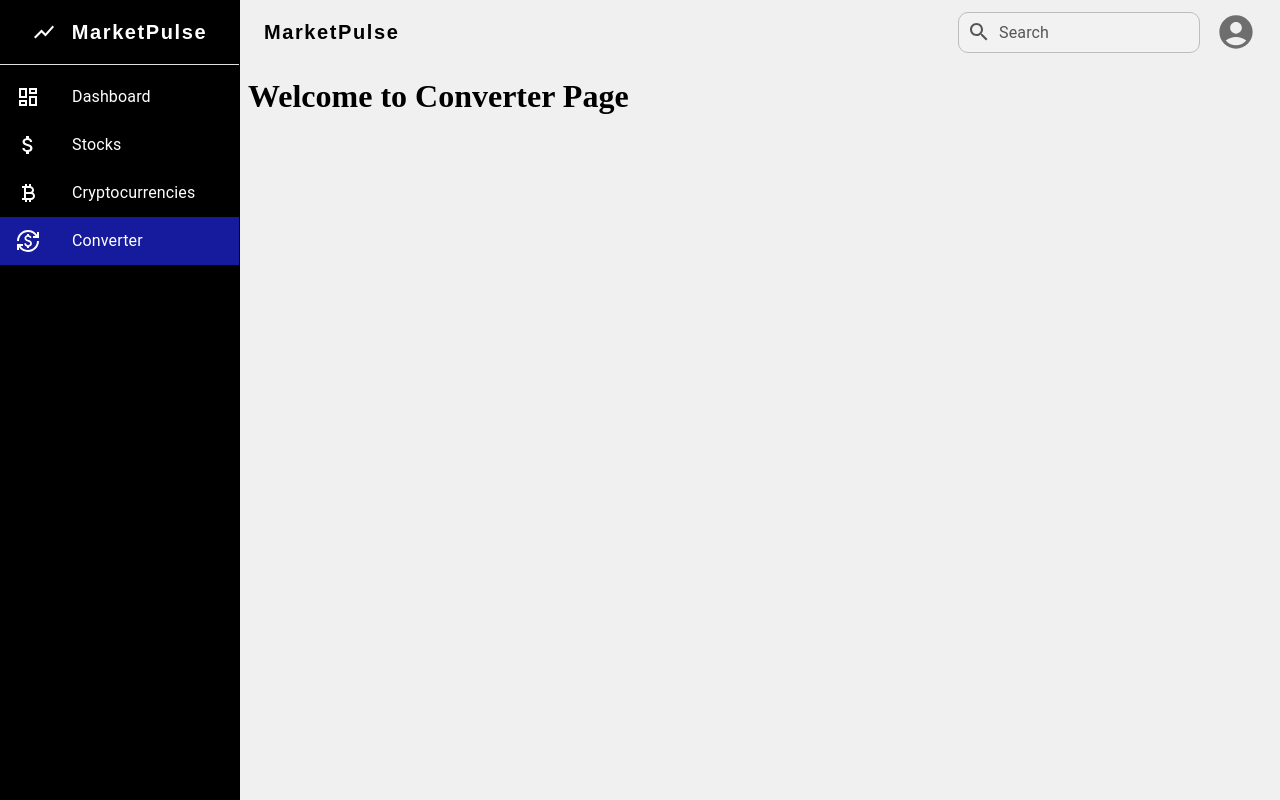
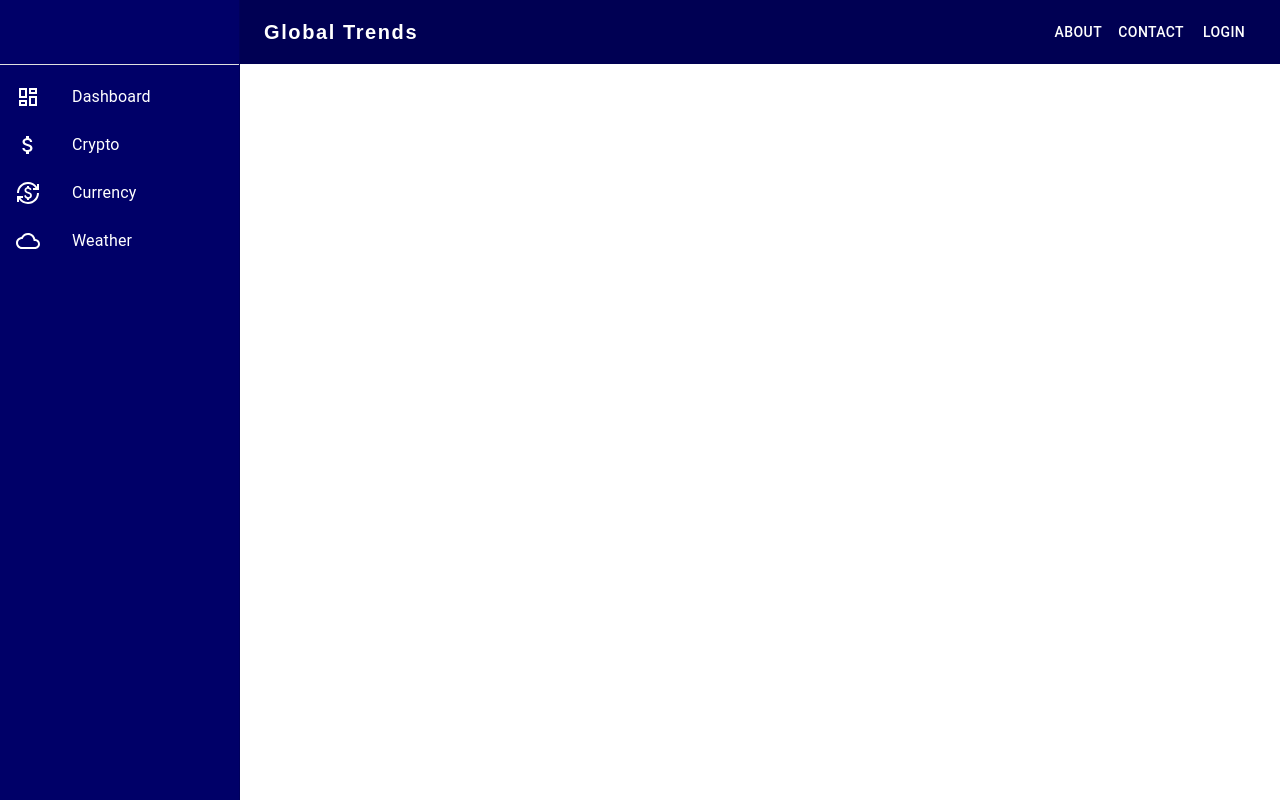
Before and after one commit to poornesh-stack/global-trends, a React (Vite) app: page /converter in a window 1280 px wide. Built offline with nearby package versions, Linux system fonts and the light colour scheme.

Commit message:
Complete Project Revamped
The entire project was renamed and all the components were changed as per new idea.

```diff
--- a/index.html
+++ b/index.html
@@ -4,7 +4,7 @@
     <meta charset="UTF-8" />
     <link rel="icon" type="image/svg+xml" href="/vite.svg" />
     <meta name="viewport" content="width=device-width, initial-scale=1.0" />
-    <title>Market Pulse</title>
+    <title>Global Trends</title>
   </head>
   <body>
     <div id="root"></div>
--- a/src/App.jsx
+++ b/src/App.jsx
@@ -2,9 +2,9 @@ import "./App.css";
 import { Route, Routes } from "react-router-dom";
 import Dashboard from "./views/Dashboard";
 import PermanentDrawer from "./components/PermanentDrawer";
-import Stocks from "./views/Stocks";
-import Cryptocurrencies from "./views/Cryptocurrencies";
-import Converter from "./views/Converter";
+import Crypto from "./views/Crypto";
+import Currency from "./views/Currency";
+import Weather from "./views/Weather";
 
 export default function App() {
   return (
@@ -12,9 +12,9 @@ export default function App() {
       <PermanentDrawer />
       <Routes>
         <Route path="/" element={<Dashboard />} />
-        <Route path="/stocks" element={<Stocks />} />
-        <Route path="/cryptocurrencies" element={<Cryptocurrencies />} />
-        <Route path="/converter" element={<Converter />} />
+        <Route path="/crypto" element={<Crypto />} />
+        <Route path="/currency" element={<Currency />} />
+        <Route path="/weather" element={<Weather />} />
       </Routes>
     </>
   );
--- a/src/components/PermanentDrawer.jsx
+++ b/src/components/PermanentDrawer.jsx
@@ -1,107 +1,48 @@
 import {
-  AccountCircle,
   AttachMoneyOutlined,
-  CurrencyBitcoin,
+  CloudOutlined,
   CurrencyExchangeOutlined,
   DashboardOutlined,
-  SearchOutlined,
-  ShowChartOutlined,
 } from "@mui/icons-material";
 import {
-  alpha,
   AppBar,
   Box,
+  Button,
   Divider,
   Drawer,
-  IconButton,
-  InputBase,
   List,
   ListItem,
   ListItemButton,
   ListItemIcon,
   ListItemText,
-  Menu,
-  MenuItem,
-  styled,
   Toolbar,
-  Tooltip,
   Typography,
 } from "@mui/material";
-import { useState } from "react";
 import { useLocation, useNavigate } from "react-router-dom";
 
 const drawerWidth = 240;
 
 const menuItem = [
   { text: "Dashboard", icon: <DashboardOutlined />, path: "/" },
-  { text: "Stocks", icon: <AttachMoneyOutlined />, path: "/stocks" },
-  { text: "Cryptocurrencies", icon: <CurrencyBitcoin />, path: "/cryptocurrencies" },
-  { text: "Converter", icon: <CurrencyExchangeOutlined />, path: "/converter" },
+  { text: "Crypto", icon: <AttachMoneyOutlined />, path: "/crypto" },
+  { text: "Currency", icon: <CurrencyExchangeOutlined />, path: "/currency" },
+  { text: "Weather", icon: <CloudOutlined />, path: "/weather" },
 ];
 
 export default function PermanentDrawer() {
-  const settings = ["Profile", "Account", "Dashboard", "Logout"];
-  const [anchorElUser, setAnchorElUser] = useState(null);
-
   const navigate = useNavigate();
   const location = useLocation();
-
-  const handleOpenUserMenu = (event) => {
-    setAnchorElUser(event.currentTarget);
-  };
-
-  const handleCloseUserMenu = () => {
-    setAnchorElUser(null);
-  };
-
-  const Search = styled("div")(({ theme }) => ({
-    position: "relative",
-    borderRadius: theme.shape.borderRadius,
-    backgroundColor: alpha(theme.palette.common.white, 0.15),
-    border: `1px solid ${theme.palette.grey[400]}`,
-    "&:hover": {
-      backgroundColor: alpha(theme.palette.common.white, 0.25),
-    },
-    marginLeft: 0,
-    width: "100%",
-    [theme.breakpoints.up("sm")]: {
-      marginLeft: theme.spacing(1),
-      width: "auto",
-    },
-  }));
-
-  const SearchIconWrapper = styled("div")(({ theme }) => ({
-    padding: theme.spacing(0, 1),
-    height: "100%",
-    position: "absolute",
-    pointerEvents: "none",
-    display: "flex",
-    alignItems: "center",
-    justifyContent: "center",
-  }));
-
-  const StyledInputBase = styled(InputBase)(({ theme }) => ({
-    color: "inherit",
-    width: "15rem",
-    "& .MuiInputBase-input": {
-      padding: theme.spacing(1, 3, 1, 0),
-      paddingLeft: `calc(1em + ${theme.spacing(3)})`,
-      transition: theme.transitions.create("width"),
-      width: "100%",
-      "&::placeholder": {
-        color: "#555555",
-        opacity: 1,
-      },
-    },
-  }));
 
   return (
     <Box sx={{ display: "flex" }}>
       <AppBar
-        position="absolute"
-        color=" #f0f0f0"
+        position="fixed"
         elevation={0}
-        sx={{ width: `calc(100% - ${drawerWidth}px)`, ml: `${drawerWidth}px` }}
+        sx={{
+          width: `calc(100% - ${drawerWidth}px)`,
+          ml: `${drawerWidth}px`,
+          backgroundColor: "#000053",
+        }}
       >
         <Toolbar>
           <Typography
@@ -116,46 +57,13 @@ export default function PermanentDrawer() {
               textDecoration: "none",
             }}
           >
-            MarketPulse
+            Global Trends
           </Typography>
-
-          <Box sx={{ flexGrow: 1 }} />
-          <Search sx={{ marginRight: 2, borderRadius: 2.5 }}>
-            <SearchIconWrapper>
-              <SearchOutlined sx={{ color: " #555" }} />
-            </SearchIconWrapper>
-            <StyledInputBase placeholder="Search" inputProps={{ "aria-label": "search" }} />
-          </Search>
-
-          <Box sx={{ flexGrow: 0 }}>
-            <Tooltip title="Open settings">
-              <IconButton onClick={handleOpenUserMenu} sx={{ p: 0 }}>
-                <AccountCircle sx={{ fontSize: 40 }} />
-              </IconButton>
-            </Tooltip>
-            <Menu
-              sx={{ mt: "45px" }}
-              id="menu-appbar"
-              anchorEl={anchorElUser}
-              anchorOrigin={{
-                vertical: "top",
-                horizontal: "right",
-              }}
-              keepMounted
-              transformOrigin={{
-                vertical: "top",
-                horizontal: "right",
-              }}
-              open={Boolean(anchorElUser)}
-              onClose={handleCloseUserMenu}
-            >
-              {settings.map((setting) => (
-                <MenuItem key={setting} onClick={handleCloseUserMenu}>
-                  <Typography sx={{ textAlign: "center" }}>{setting}</Typography>
-                </MenuItem>
-              ))}
-            </Menu>
-          </Box>
+          <div style={{ marginLeft: "auto" }}>
+            <Button color="inherit">About</Button>
+            <Button color="inherit">Contact</Button>
+            <Button color="inherit">Login</Button>
+          </div>
         </Toolbar>
       </AppBar>
 
@@ -166,7 +74,7 @@ export default function PermanentDrawer() {
           "& .MuiDrawer-paper": {
             width: drawerWidth,
             boxSizing: "border-box",
-            backgroundColor: "#000000",
+            backgroundColor: "#000068",
             color: "#ffffff",
           },
         }}
@@ -178,26 +86,12 @@ export default function PermanentDrawer() {
             display: "flex",
             alignItems: "center",
             justifyContent: "center",
+            position: "relative",
             height: 32,
             padding: 2,
+            overflow: "visible",
           }}
-        >
-          <ShowChartOutlined sx={{ marginRight: 2 }} />
-          <Typography
-            variant="h6"
-            noWrap
-            sx={{
-              color: "#ffffff",
-              fontFamily: "sans-serif",
-              fontWeight: 700,
-              letterSpacing: ".1rem",
-              color: "inherit",
-              textDecoration: "none",
-            }}
-          >
-            MarketPulse
-          </Typography>
-        </Box>
+        ></Box>
         <Divider sx={{ backgroundColor: "#ffffff" }} />
         <List>
           {menuItem.map(({ text, icon, path }) => (
@@ -206,8 +100,8 @@ export default function PermanentDrawer() {
                 onClick={() => navigate(path)}
                 selected={location.pathname === path}
                 sx={{
-                  "&:hover": { backgroundColor: "#1a1a1a" },
-                  "&.Mui-selected": { backgroundColor: "#161a9d", fontWeight: "bold" },
+                  "&:hover": { backgroundColor: "#6a6a6a" },
+                  "&.Mui-selected": { backgroundColor: "#000000", fontWeight: "bold" },
                 }}
               >
                 <ListItemIcon sx={{ color: "#ffffff" }}>{icon}</ListItemIcon>
--- a/src/index.css
+++ b/src/index.css
@@ -66,7 +66,7 @@ button:focus-visible {
     background-color: #f9f9f9;
   }
 } */
-
+/*
 body {
   background-color: #f0f0f0;
-}
+} */
--- a/src/views/Converter.jsx
+++ b/src/views/Crypto.jsx
@@ -3,7 +3,7 @@ import { Box } from "@mui/material";
 const drawerWidth = 240;
 const appbarWidth = 70;
 
-export default function Converter() {
+export default function Crypto() {
   return (
     <Box
       sx={{
@@ -12,7 +12,7 @@ export default function Converter() {
         mt: `${appbarWidth}px`,
       }}
     >
-      <h1>Welcome to Converter Page</h1>
+      <h1>Welcome to Crypto Page</h1>
     </Box>
   );
 }
--- a/src/views/Stocks.jsx
+++ b/src/views/Currency.jsx
@@ -3,7 +3,7 @@ import { Box } from "@mui/material";
 const drawerWidth = 240;
 const appbarWidth = 70;
 
-export default function Stocks() {
+export default function Currency() {
   return (
     <Box
       sx={{
@@ -12,7 +12,7 @@ export default function Stocks() {
         mt: `${appbarWidth}px`,
       }}
     >
-      <h1>Welcome to Stocks Page</h1>
+      <h1>Welcome to Currency Page</h1>
     </Box>
   );
 }
--- a/src/views/Dashboard.jsx
+++ b/src/views/Dashboard.jsx
@@ -1,23 +1,32 @@
-import {
-  Box,
-  Card,
-  CardContent,
-  Paper,
-  Table,
-  TableBody,
-  TableCell,
-  TableContainer,
-  TableHead,
-  TablePagination,
-  TableRow,
-  Typography,
-} from "@mui/material";
+import { Box, Card, CardContent, Typography } from "@mui/material";
 import axios from "axios";
 import { useEffect, useState } from "react";
 import Swal from "sweetalert2";
 
 const drawerWidth = 240;
 const appbarWidth = 70;
+
+function CardComponent({ title }) {
+  return (
+    <Card sx={{ maxWidth: `calc(50% - 8px)`, ml: 2, maxHeight: 500 }}>
+      <CardContent>
+        <Typography
+          variant="h5"
+          component="div"
+          sx={{
+            fontFamily: "sans-serif",
+            fontWeight: 500,
+            letterSpacing: ".1rem",
+            color: "inherit",
+            textDecoration: "none",
+          }}
+        >
+          {title}
+        </Typography>
+      </CardContent>
+    </Card>
+  );
+}
 
 export default function Dashboard() {
   const [listData, setListData] = useState([]);
@@ -66,128 +75,9 @@ export default function Dashboard() {
         flexWrap: "wrap",
       }}
     >
-      <Card sx={{ maxWidth: `calc(50% - 8px)`, ml: 2, maxHeight: 500 }}>
-        <CardContent>
-          <Typography
-            variant="h5"
-            component="div"
-            sx={{
-              fontFamily: "sans-serif",
-              fontWeight: 500,
-              letterSpacing: ".1rem",
-              color: "inherit",
-              textDecoration: "none",
-            }}
-          >
-            Cryptocurrencies
-          </Typography>
-          <TableContainer component={Paper} sx={{ mt: 2, height: 350 }} elevation="0">
-            <Table stickyHeader>
-              <TableHead>
-                <TableRow
-                  key={"header-key"}
-                  // sx={{ display: "flex", justifyContent: "space-between" }}
-                >
-                  {["#", "Name", "Price", "24h", "1h", "7d", "24h Market Cap", "24h Volume"].map(
-                    (h) => (
-                      <TableCell key={h} lign="center" sx={{ fontWeight: "bold", borderBottom: 1 }}>
-                        {h}
-                      </TableCell>
-                    )
-                  )}
-                </TableRow>
-              </TableHead>
-              <TableBody>
-                {listData
-                  .slice(page * rowsPerPage, page * rowsPerPage + rowsPerPage)
-                  .map((coin, index) => {
-                    const getChangeColor = (value) => (parseFloat(value) >= 0 ? "green" : "red");
-
-                    return (
-                      <TableRow key={coin.id} hover>
-                        <TableCell align="center" sx={{ borderBottom: "none" }}>
-                          {page * rowsPerPage + index + 1}
-                        </TableCell>
-                        <TableCell align="center" sx={{ borderBottom: "none" }}>
-                          {coin.name}
-                        </TableCell>
-                        <TableCell align="center" sx={{ borderBottom: "none" }}>
-                          ${parseFloat(coin.price_usd).toFixed(2)}
-                        </TableCell>
-                        <TableCell
-                          align="center"
-                          sx={{
-                            color: getChangeColor(coin.percent_change_24h),
-                            borderBottom: "none",
-                          }}
-                        >
-                          {coin.percent_change_24h}%
-                        </TableCell>
-                        <TableCell
-                          align="center"
-                          sx={{
-                            color: getChangeColor(coin.percent_change_1h),
-                            borderBottom: "none",
-                          }}
-                        >
-                          {coin.percent_change_1h}%
-                        </TableCell>
-                        <TableCell
-                          align="center"
-                          sx={{
-                            color: getChangeColor(coin.percent_change_7d),
-                            borderBottom: "none",
-                          }}
-                        >
-                          {coin.percent_change_7d}%
-                        </TableCell>
-                        <TableCell align="center" sx={{ borderBottom: "none" }}>
-                          ${parseFloat(coin.market_cap_usd).toLocaleString()}
-                        </TableCell>
-                        <TableCell align="center" sx={{ borderBottom: "none" }}>
-                          ${parseFloat(coin.volume24).toLocaleString()}
-                        </TableCell>
-                      </TableRow>
-                    );
-                  })}
-              </TableBody>
-            </Table>
-          </TableContainer>
-          <TablePagination
-            component="div"
-            count={listData.length}
-            page={page}
-            onPageChange={handleChangePage}
-            rowsPerPage={rowsPerPage}
-            onRowsPerPageChange={handleChangeRowsPerPage}
-            rowsPerPageOptions={[5, 10, 25, 50]}
-          />
-        </CardContent>
-      </Card>
-
-      <Card sx={{ maxWidth: `calc(50% - 8px)`, ml: 2, maxHeight: 500 }}>
-        <CardContent>
-          <Typography
-            variant="h5"
-            component="div"
-            sx={{
-              fontFamily: "sans-serif",
-              fontWeight: 500,
-              letterSpacing: ".1rem",
-              color: "inherit",
-              textDecoration: "none",
-            }}
-          >
-            Bitcoin Price History
-          </Typography>
-        </CardContent>
-      </Card>
-
-      <Card sx={{ maxWidth: `calc(50% - 8px)`, ml: 2, maxHeight: 500 }}>
-        <CardContent>
-          <h1>Card 3</h1>
-        </CardContent>
-      </Card>
+      <CardComponent title="Crypto Trends" />
+      <CardComponent title="Currency Converter" />
+      <CardComponent title="Weather Trends" />
     </Box>
   );
 }
--- a/src/views/Cryptocurrencies.jsx
+++ b/src/views/Weather.jsx
@@ -3,7 +3,7 @@ import { Box } from "@mui/material";
 const drawerWidth = 240;
 const appbarWidth = 70;
 
-export default function Cryptocurrencies() {
+export default function Weather() {
   return (
     <Box
       sx={{
@@ -12,7 +12,7 @@ export default function Cryptocurrencies() {
         mt: `${appbarWidth}px`,
       }}
     >
-      <h1>Welcome to Cryptocurrencies Page</h1>
+      <h1>Welcome to Weather Page</h1>
     </Box>
   );
 }
```
